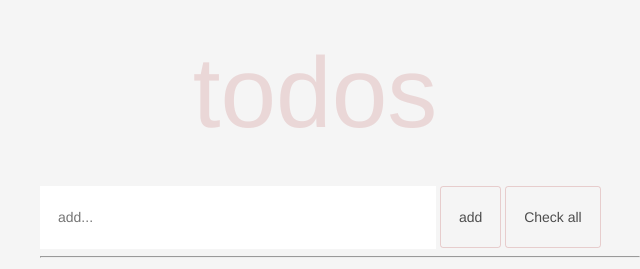
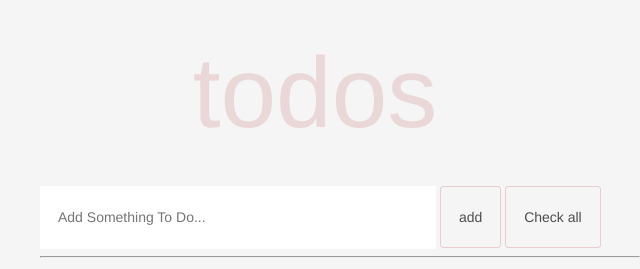
Before and after one commit to ScriptsGuy/TO-DO, a website: page index.html in a window 1280 px wide. Shown: the top 269 px of the page, 325-965 px from the left. Drawn offline with Linux system fonts and the light colour scheme.

Commit message:
Update index.html

```diff
--- a/index.html
+++ b/index.html
@@ -18,7 +18,7 @@
     <div class="wrapper2">
       <div class="wrapper3">
 
-        <input type="text" id="mainInput" class="todo-input" placeholder="add...">
+        <input type="text" id="mainInput" class="todo-input" placeholder="Add Something To Do...">
         <span id="add" class="add">add</span>
         <span id="checkall" class="checkall" onclick="checkALL()">Check all</span>
         <hr>
```
